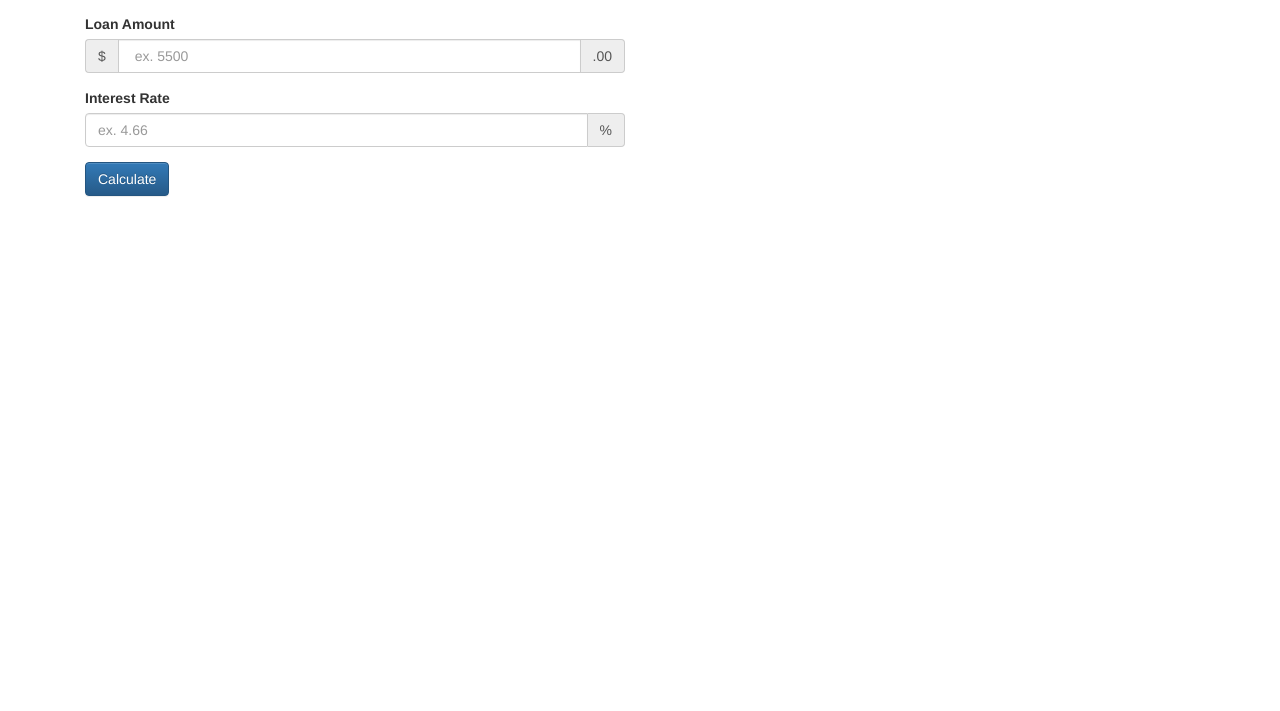
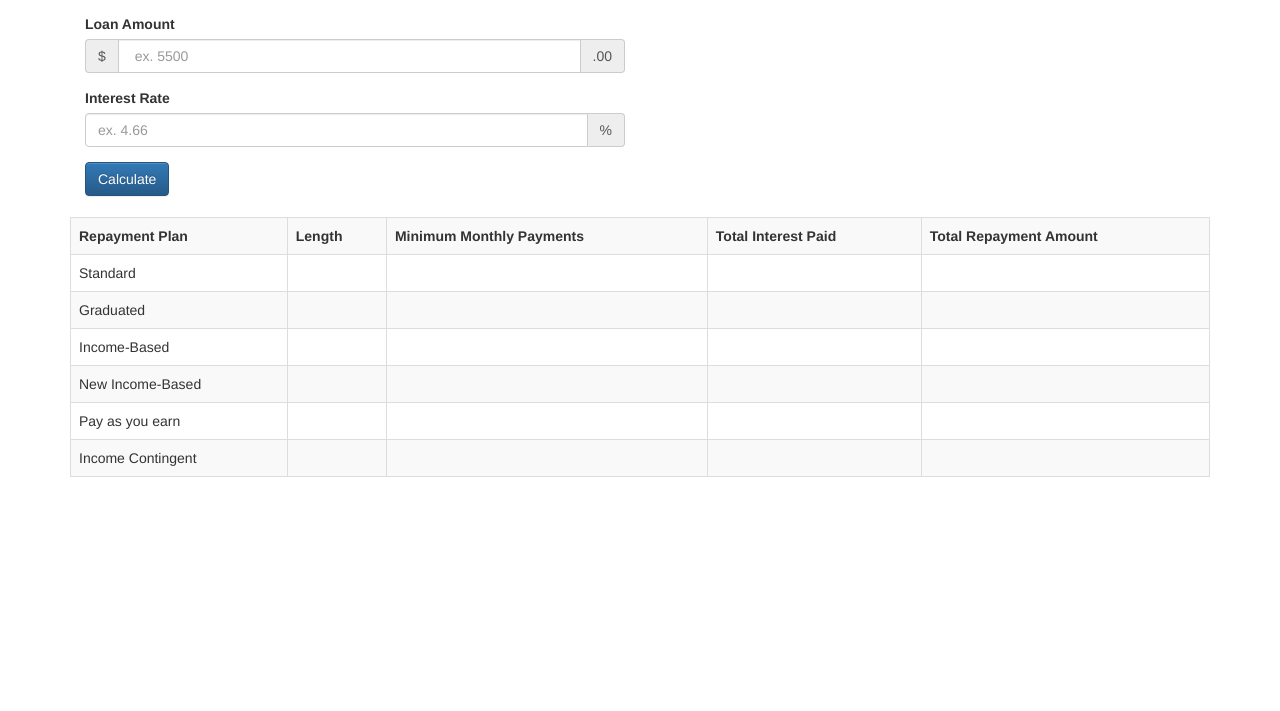
Before and after one commit to joeypoon/loan_repayment_calculator, a plain HTML site: page index.html in a window 1280 px wide. Shown: the part 89-800 px from the top of the page. Drawn offline with nearby package versions, Linux system fonts and the light colour scheme.

Commit message:
add table for repayment plans

```diff
--- a/index.html
+++ b/index.html
@@ -18,7 +18,7 @@
 
   <div class="container">
 
-    <h2 class="page-header">Loan Repayment Estimator</h2>
+    <h2 class="page-header"><small>UHD</small> Loan Repayment Estimator</h2>
 
     <div class="col-md-6">
 
@@ -49,7 +49,65 @@
 
       </form>
 
-      <div class="alert alert-info" id="display-calculation" style="display:none; margin-top: 1em;"></div>
+      <!-- <div class="alert alert-info" id="display-calculation" style="display:none; margin-top: 1em;"></div> -->
+
+    </div>
+
+    <div class="clearfix"></div>
+
+    <div style="margin-top:1.5em;">
+
+      <table class="table table-striped table-bordered">
+
+        <th>Repayment Plan</th>
+        <th>Length</th>
+        <th>Minimum Monthly Payments</th>
+        <th>Total Interest Paid</th>
+        <th>Total Repayment Amount</th>
+        <tr>
+          <td>Standard</td>
+          <td></td>
+          <td></td>
+          <td></td>
+          <td></td>
+        </tr>
+        <tr>
+          <td>Graduated</td>
+          <td></td>
+          <td></td>
+          <td></td>
+          <td></td>
+        </tr>
+        <tr>
+          <td>Income-Based</td>
+          <td></td>
+          <td></td>
+          <td></td>
+          <td></td>
+        </tr>
+        <tr>
+          <td>New Income-Based</td>
+          <td></td>
+          <td></td>
+          <td></td>
+          <td></td>
+        </tr>
+        <tr>
+          <td>Pay as you earn</td>
+          <td></td>
+          <td></td>
+          <td></td>
+          <td></td>
+        </tr>
+        <tr>
+          <td>Income Contingent</td>
+          <td></td>
+          <td></td>
+          <td></td>
+          <td></td>
+        </tr>
+
+      </table>
 
     </div>
 
--- a/scripts.js
+++ b/scripts.js
@@ -27,7 +27,7 @@ $(document).ready(function() {
     if (isNaN(parseFloat(monthlyPayment))) {
       var result = 'Please complete all boxes';
     } else {
-      var result = 'Your payments would be about $' + monthlyPayment + ' a month.';
+      var result = 'Monthly Payments: <strong>$' + monthlyPayment + '</strong><br> Total Interest Paid: <strong>$' + ((monthlyPayment * totalPayments) - principle).toFixed(2) + '</strong><br> Total Amount Paid: <strong>$' + (monthlyPayment * totalPayments).toFixed(2) + '</strong>';
     }
 
     $('#display-calculation').html(result);
```
